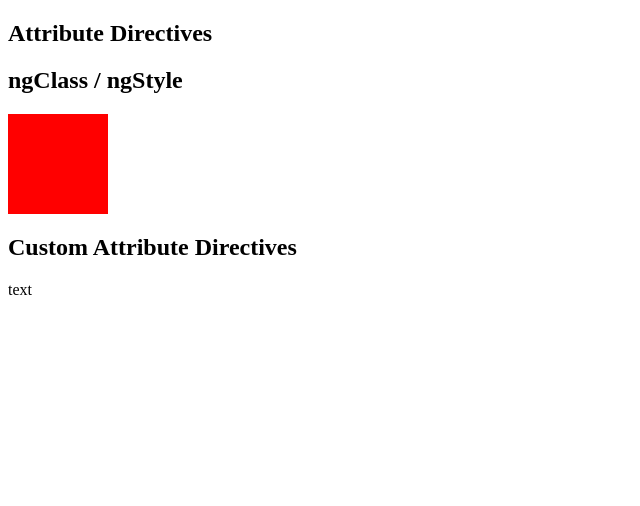
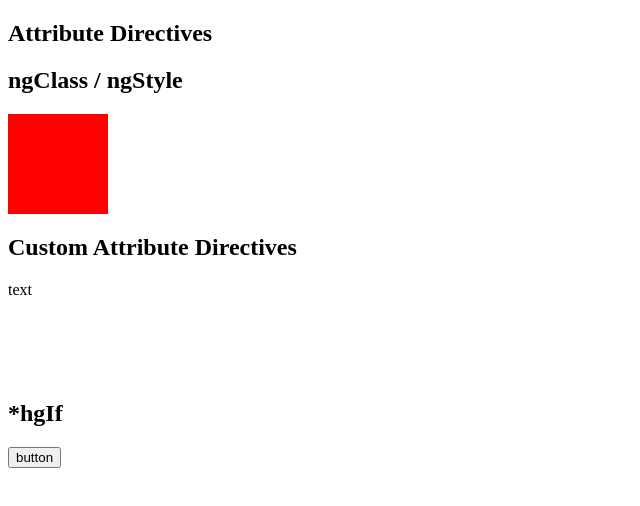
Before and after one commit to new79den/directives, an Angular app: page / in a window 1280 px wide. Shown: the top 506 px of the page, without its empty margins (0-640 px from the left). Built offline with nearby package versions, Linux system fonts and the light colour scheme.

Commit message:
Lesson 42 *ngIf

```diff
--- a/src/app/app.component.html
+++ b/src/app/app.component.html
@@ -3,8 +3,9 @@
 
 <div [ngStyle]="{'background-color':'red'}"></div>
 
+<h2>Custom Attribute Directives</h2>
+<div [dirHighlight] = "'blue'" [defaultColor] = "'red'">text</div>
 
-
-<h2>Custom Attribute Directives</h2>
-
-<div [dirHighlight] = "'blue'" [defaultColor] = "'red'">text</div>
+<h2>*hgIf</h2>
+<div *ngIf="switch"> Conditional Text</div>
+<button (click)="onSwitch()">button</button>
--- a/src/app/app.component.ts
+++ b/src/app/app.component.ts
@@ -6,5 +6,8 @@ import { Component } from '@angular/core';
   styleUrls: ['./app.component.css'],
 })
 export class AppComponent {
-
+  private switch: boolean = false;
+  onSwitch(){
+    this.switch = !this.switch;
+  }
 }
```
